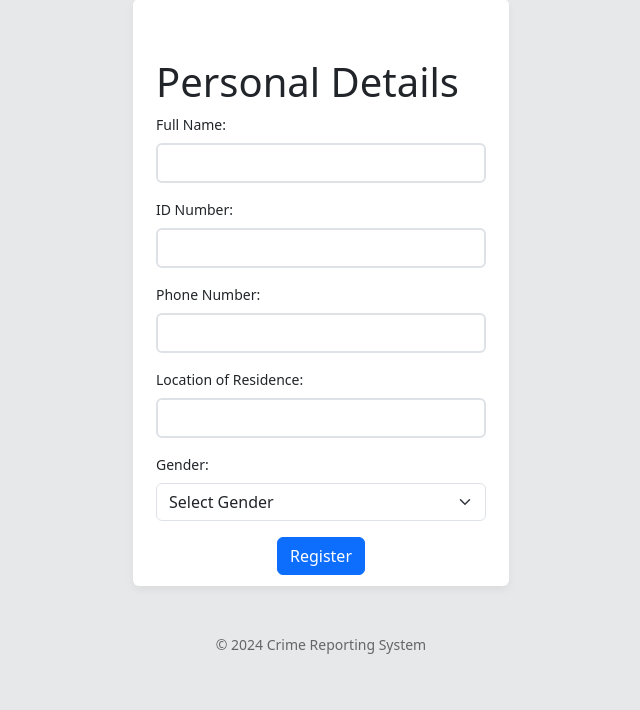
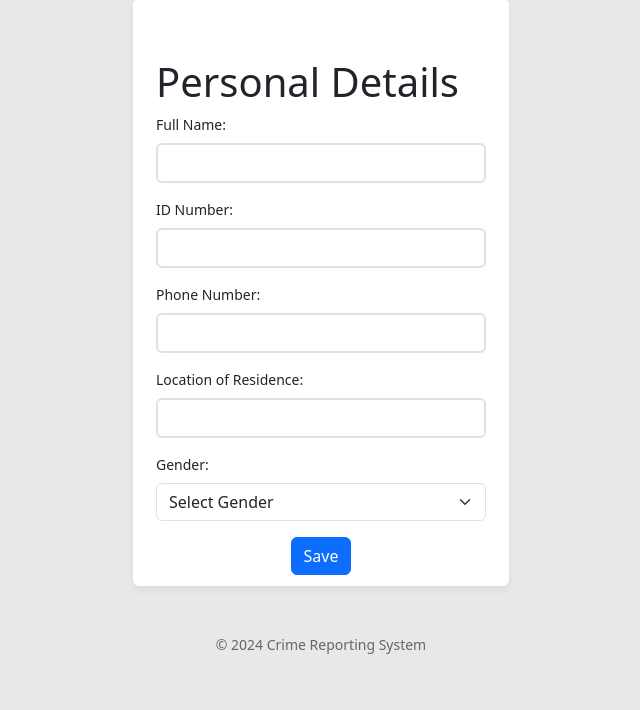
Before and after one commit to MuliJob/Crime_Report_System, a Flask app: page /register in a window 1280 px wide. Shown: the part 90-800 px from the top of the page, without its empty margins (319-959 px from the left). Run offline with Flask 3, Linux system fonts and the light colour scheme.

Commit message:
initial commit

```diff
--- a/app/templates/register.html
+++ b/app/templates/register.html
@@ -10,13 +10,14 @@
 					<div class="card fat">
                             <div class="container mt-5">
                                 <h1>Personal Details</h1>
-                                <form action="register.php" method="post"> <div class="mb-3">
+                                <form method="POST">
+                                    <div class="mb-3">
                                     <label for="fullname" class="form-label">Full Name:</label>
                                     <input type="text" class="form-control" id="fullname" name="fullname" required>
                                   </div>
                                   <div class="mb-3">
                                     <label for="idno" class="form-label">ID Number:</label>
-                                    <input type="text" class="form-control" id="idno" name="idno" required>
+                                    <input type="number" class="form-control" id="idno" name="idno" required>
                                   </div>
                                   <div class="mb-3">
                                     <label for="phonenumber" class="form-label">Phone Number:</label>
@@ -34,7 +35,7 @@
                                     </select>
                                   </div>
                                   <div align="center">
-                                    <button type="submit" class="btn btn-primary">Register</button>
+                                    <button type="submit" class="btn btn-primary">Save</button>
                                   </div>
                                 </form>
                             </div>
```
